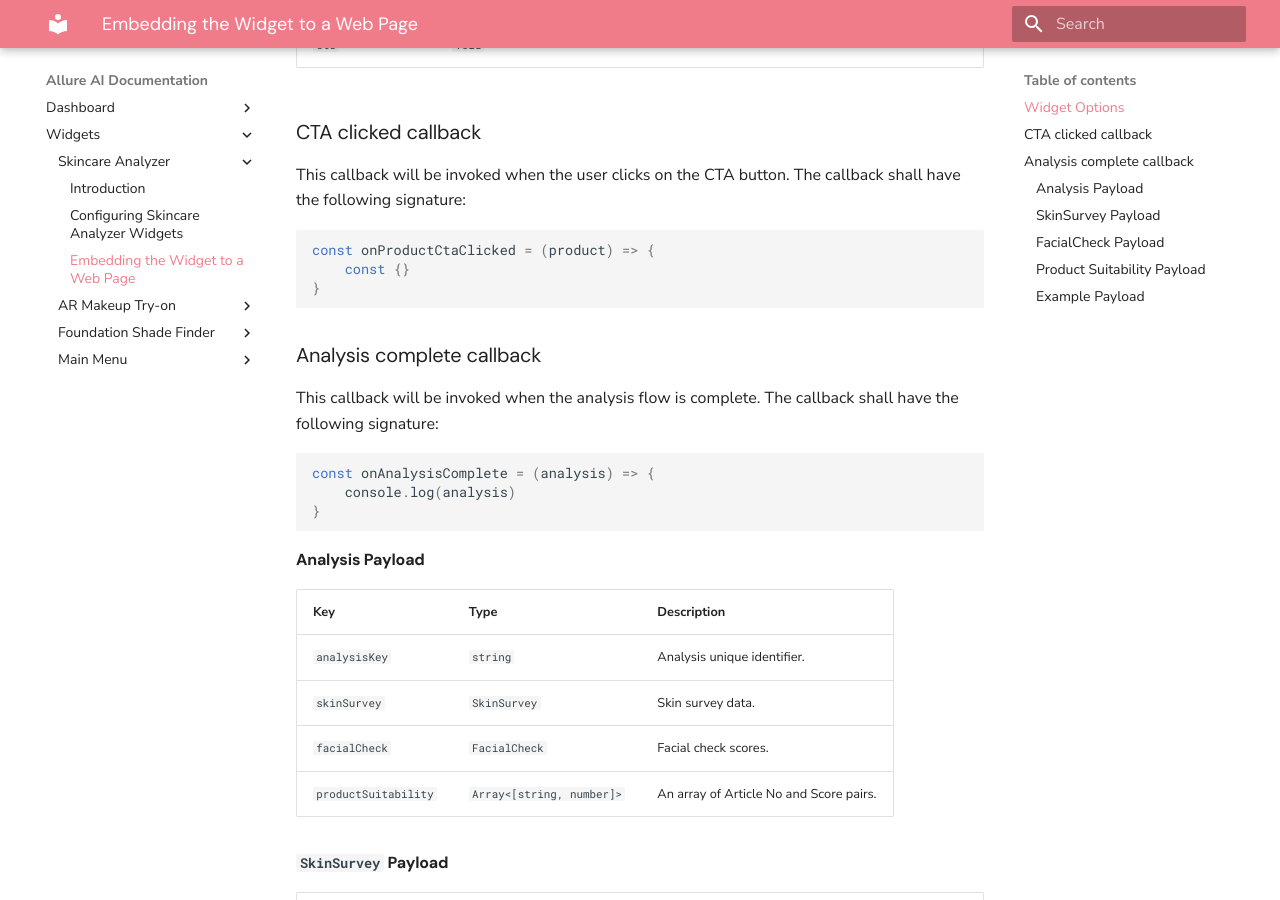
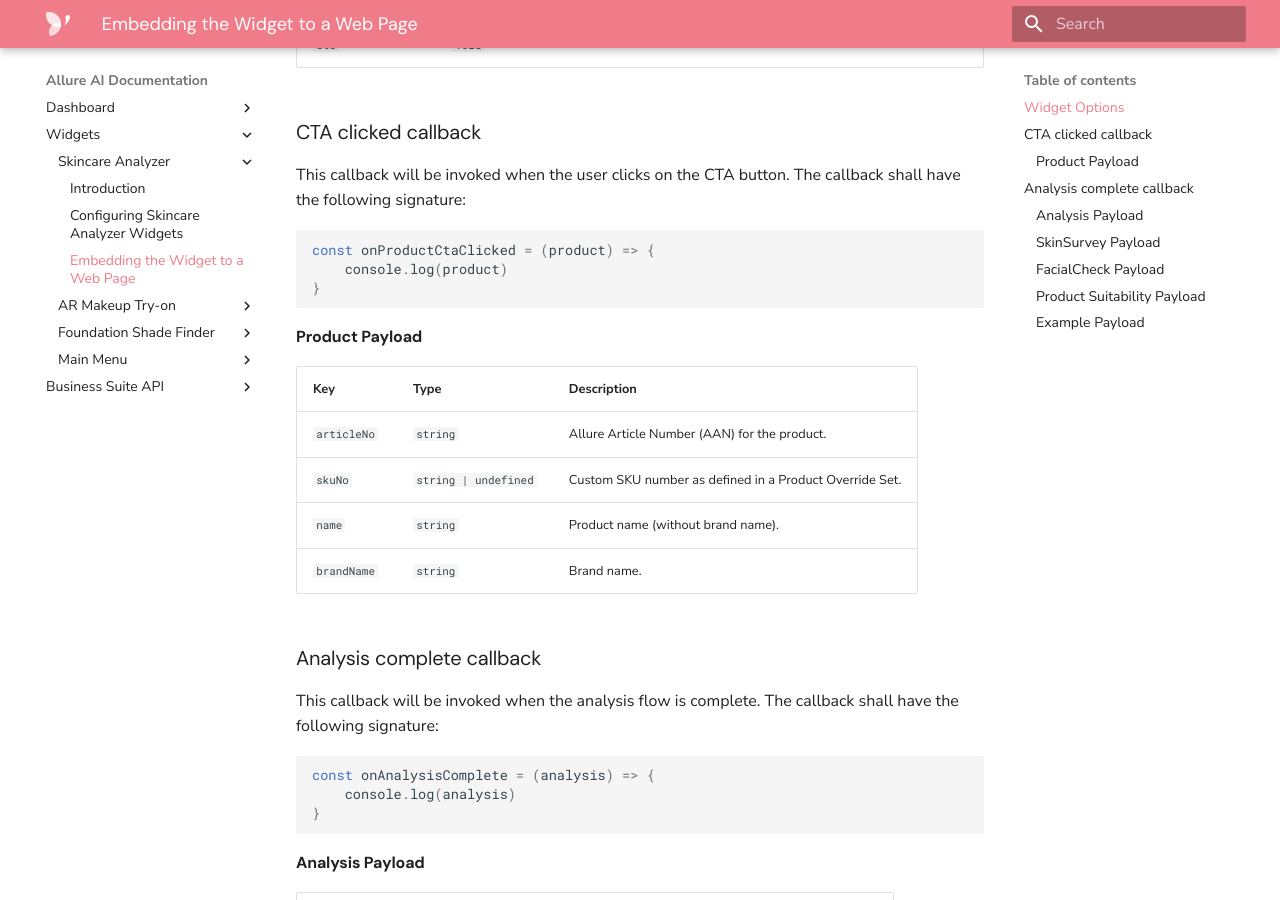
Before and after one commit to allure-ai/allure-docs, an MkDocs documentation site: the page built from docs/widgets/skincare/embed.md, in a window 1280 px wide and 900 px high, scrolled down 893 px. Built offline with MkDocs 1.6.1 and Material for MkDocs 9.7.7, drawn with Linux system fonts in a browser that asks for light colours.

Commit message:
Add logo, product payload

````diff
--- a/docs/widgets/skincare/embed.md
+++ b/docs/widgets/skincare/embed.md
@@ -30,9 +30,18 @@
 
 ```js
 const onProductCtaClicked = (product) => {
-    const {}
+    console.log(product)
 }
 ```
+
+#### Product Payload
+
+| Key         | Type                  | Description                                             |
+|-------------|-----------------------|---------------------------------------------------------|
+| `articleNo` | `string`              | Allure Article Number (AAN) for the product.            |
+| `skuNo`     | `string | undefined` | Custom SKU number as defined in a Product Override Set. |
+| `name`      | `string`              | Product name (without brand name).                      |
+| `brandName` | `string`              | Brand name.                                             |
 
 ### Analysis complete callback
 This callback will be invoked when the analysis flow is complete. The callback shall have the following signature:
--- a/mkdocs.yml
+++ b/mkdocs.yml
@@ -1,6 +1,7 @@
 site_name: Allure AI Documentation
 theme:
   name: material
+  logo: assets/logo.svg
   font:
     text: Nunito Sans
 extra_css:
@@ -26,3 +27,5 @@
       - 'Introduction': 'widgets/foundation/index.md'
     - 'Main Menu':
       - 'Introduction': 'widgets/menu/index.md'
+  - 'Business Suite API':
+    - 'API Reference': 'https://api-business-docs.allure.id/'
````
Also changed, not shown: docs/assets/logo.svg (added).
